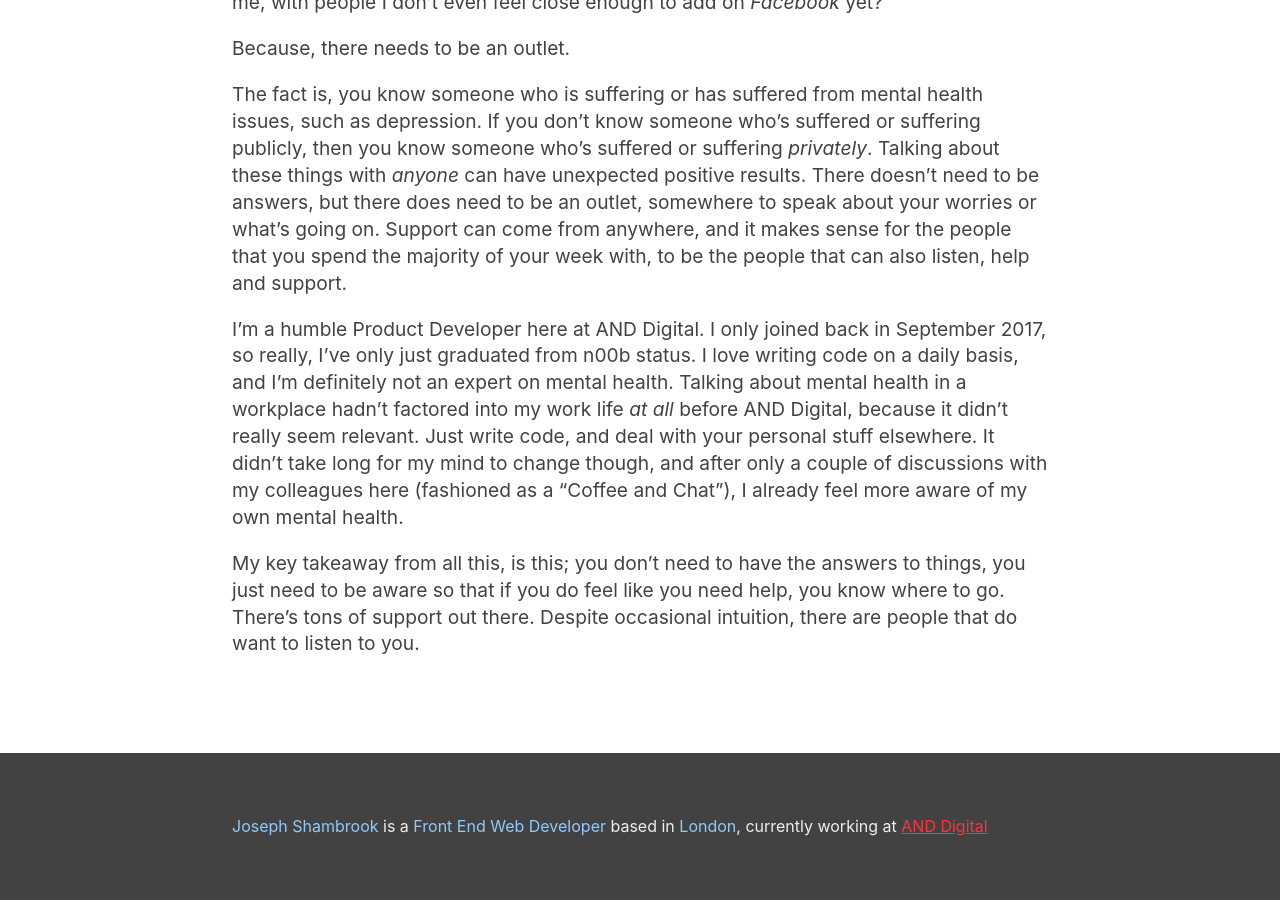
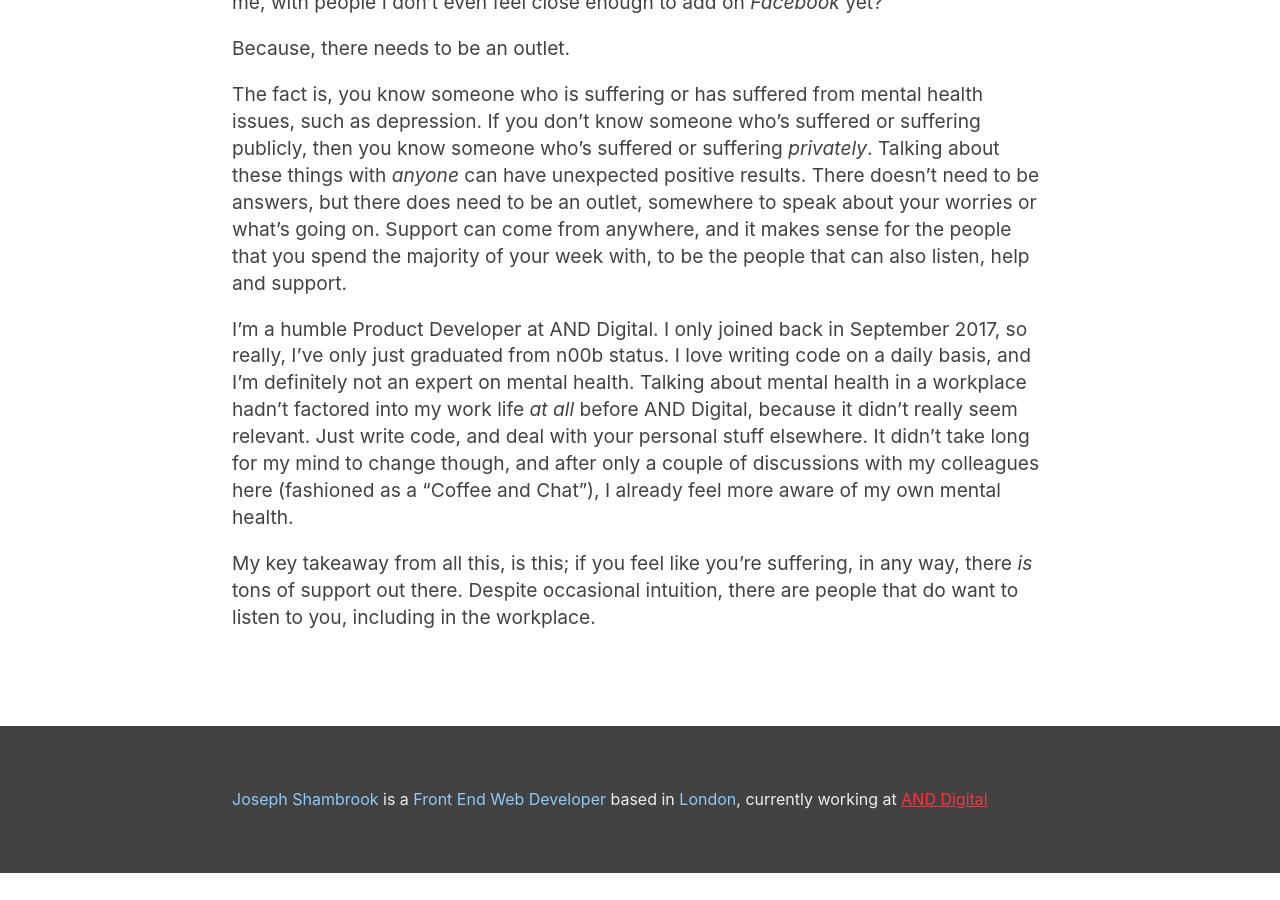
Before and after one commit to josephshambrook/josephshambrook.github.io, a Jekyll site: the page built from _posts/2018-06-12-Talk-Mental-Health.markdown, in a window 1280 px wide and 900 px high, scrolled down 862 px. Built offline with Jekyll 4.4.1, drawn with Linux system fonts in a browser that asks for light colours; after the commit the page ends 1735 px from its top, so only the background shows below that.

Commit message:
Update 2018-06-12-Talk-Mental-Health.markdown

```diff
--- a/_posts/2018-06-12-Talk-Mental-Health.markdown
+++ b/_posts/2018-06-12-Talk-Mental-Health.markdown
@@ -18,6 +18,6 @@ Because, there needs to be an outlet.
 
 The fact is, you know someone who is suffering or has suffered from mental health issues, such as depression. If you don't know someone who's suffered or suffering publicly, then you know someone who's suffered or suffering _privately_. Talking about these things with _anyone_ can have unexpected positive results. There doesn't need to be answers, but there does need to be an outlet, somewhere to speak about your worries or what's going on. Support can come from anywhere, and it makes sense for the people that you spend the majority of your week with, to be the people that can also listen, help and support.
 
-I'm a humble Product Developer here at AND Digital. I only joined back in September 2017, so really, I've only just graduated from n00b status. I love writing code on a daily basis, and I'm definitely not an expert on mental health. Talking about mental health in a workplace hadn't factored into my work life _at all_ before AND Digital, because it didn't really seem relevant. Just write code, and deal with your personal stuff elsewhere. It didn't take long for my mind to change though, and after only a couple of discussions with my colleagues here (fashioned as a "Coffee and Chat"), I already feel more aware of my own mental health.
+I'm a humble Product Developer at AND Digital. I only joined back in September 2017, so really, I've only just graduated from n00b status. I love writing code on a daily basis, and I'm definitely not an expert on mental health. Talking about mental health in a workplace hadn't factored into my work life _at all_ before AND Digital, because it didn't really seem relevant. Just write code, and deal with your personal stuff elsewhere. It didn't take long for my mind to change though, and after only a couple of discussions with my colleagues here (fashioned as a "Coffee and Chat"), I already feel more aware of my own mental health.
 
-My key takeaway from all this, is this; you don't need to have the answers to things, you just need to be aware so that if you do feel like you need help, you know where to go. There's tons of support out there. Despite occasional intuition, there are people that do want to listen to you.
+My key takeaway from all this, is this; if you feel like you're suffering, in any way, there _is_ tons of support out there. Despite occasional intuition, there are people that do want to listen to you, including in the workplace.
```
